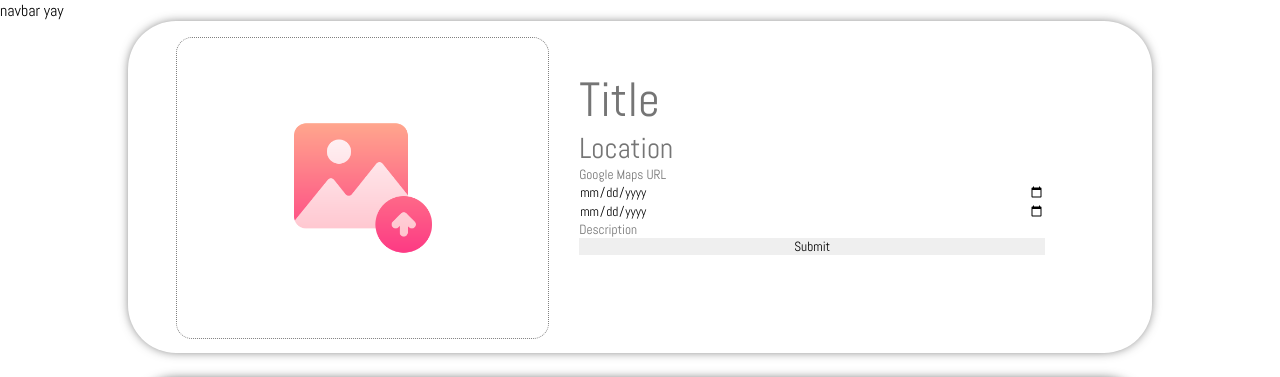
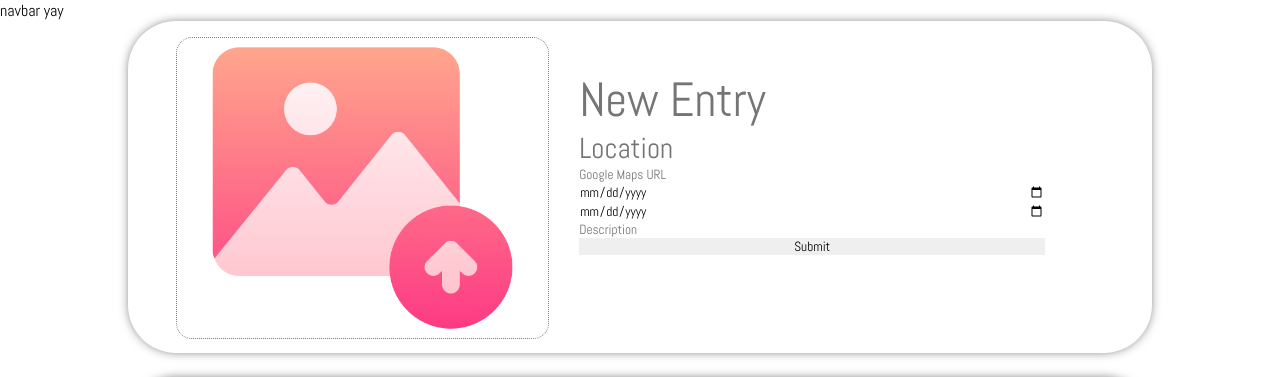
Before and after one commit to kalafriz/fsd-roadmap, a React (Create React App) app in the folder react/learn-react-scrimba/travel-journal/: page / in a window 1280 px wide. Shown: the top 377 px of the page. Built offline with nearby package versions, Linux system fonts and the light colour scheme.

Commit message:
update: image upload encoding + form clear

```diff
--- a/react/learn-react-scrimba/travel-journal/src/components/Form.js
+++ b/react/learn-react-scrimba/travel-journal/src/components/Form.js
@@ -6,21 +6,44 @@ export default function Form({ addEntry }) {
 
   function handleSubmit(event) {
     event.preventDefault();
-    alert("form submitted!");
     const formData = new FormData(event.target);
+    console.log(formData);
     const formJSON = Object.fromEntries(formData.entries());
+    formJSON.imageUrl = file;
     console.log(formJSON);
     addEntry(formJSON);
+    setFile(upload);
+    document.getElementById("form").reset();
   }
 
   function handleChange(event) {
     console.log(event.target.files);
-    setFile(URL.createObjectURL(event.target.files[0]));
+    if (event.target.files && event.target.files.length) {
+      /*
+      const imgUrl = URL.createObjectURL(event.target.files[0]);
+      setFile(imgUrl);
+      console.log("imgURL:");
+      console.log(imgUrl);
+      */
+
+      // encode image to base64 so it can be saved to localStorage
+      // following https://fabiorosado.dev/blog/upload-images-without-backend/#using-localstorage-to-save-the-image-and-display-it-on-each-visit
+      const imgFile = event.target.files[0];
+
+      const reader = new FileReader();
+      reader.readAsDataURL(imgFile);
+      reader.onload = () => {
+        const result = String(reader.result);
+        if (result) {
+          setFile(result);
+        }
+      };
+    }
   }
 
   return (
     <div>
-      <form onSubmit={handleSubmit} className="form--card">
+      <form onSubmit={handleSubmit} id="form" className="form--card">
         <div className="form--dropzone">
           <input
             name="imageUrl"
@@ -30,19 +53,13 @@ export default function Form({ addEntry }) {
             className="form--fileUpload"
             required
           />
-          <div
-            className="form--img"
-            style={{
-              background: `url(${file}) no-repeat center`,
-              backgroundSize: "300px",
-            }}
-          ></div>
+          <img src={file} alt="" className="form--img" />
         </div>
         <span className="form--data">
           <input
             name="title"
             type="text"
-            placeholder="Title"
+            placeholder="New Entry"
             className="h3"
             required
           />
```
